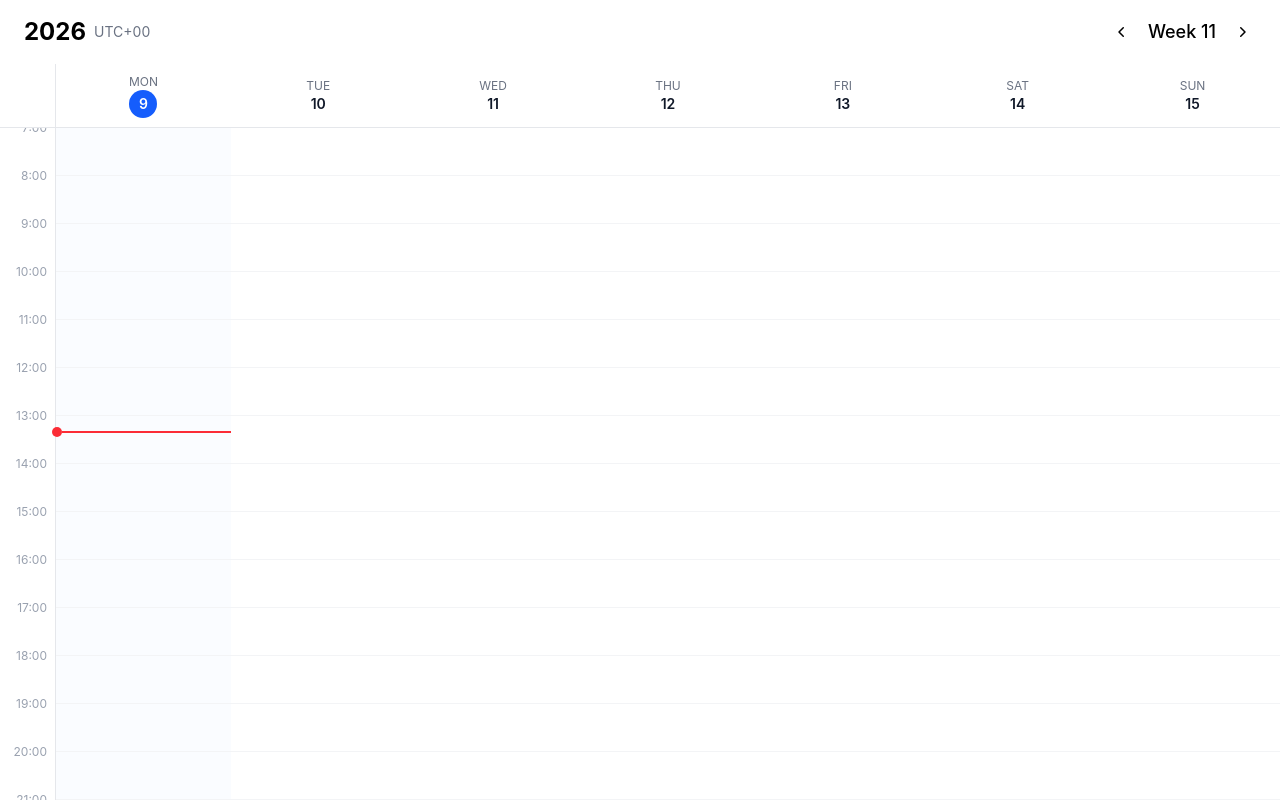
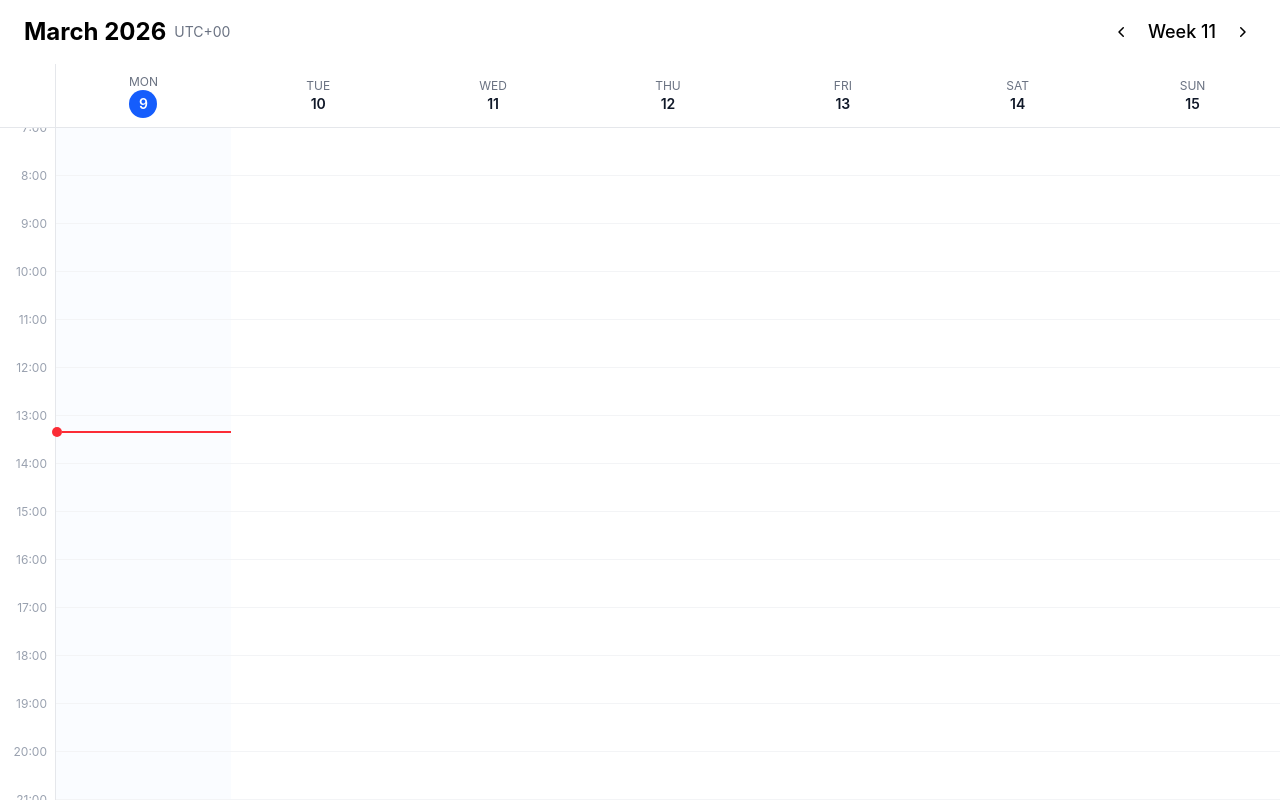
Before and after one commit to paronikyanarmen/swing-calendar-fe, a React (Vite) app: page / in a window 1280 px wide. Built offline with nearby package versions, Linux system fonts and the light colour scheme.

Commit message:
Add month to header

```diff
--- a/src/components/Header/Header.tsx
+++ b/src/components/Header/Header.tsx
@@ -13,7 +13,9 @@
     return (
         <header className="flex items-center justify-between px-6 py-4">
             <div className="flex items-center gap-2">
-                <span className="text-2xl font-bold">{currentDate.getFullYear()}</span>
+                <span className="text-2xl font-bold">
+                    {currentDate.toLocaleString("default", { month: "long" })} {currentDate.getFullYear()}
+                </span>
                 <span className="text-sm text-gray-500">{getUtcOffsetLabel(currentDate)}</span>
             </div>
 
```
